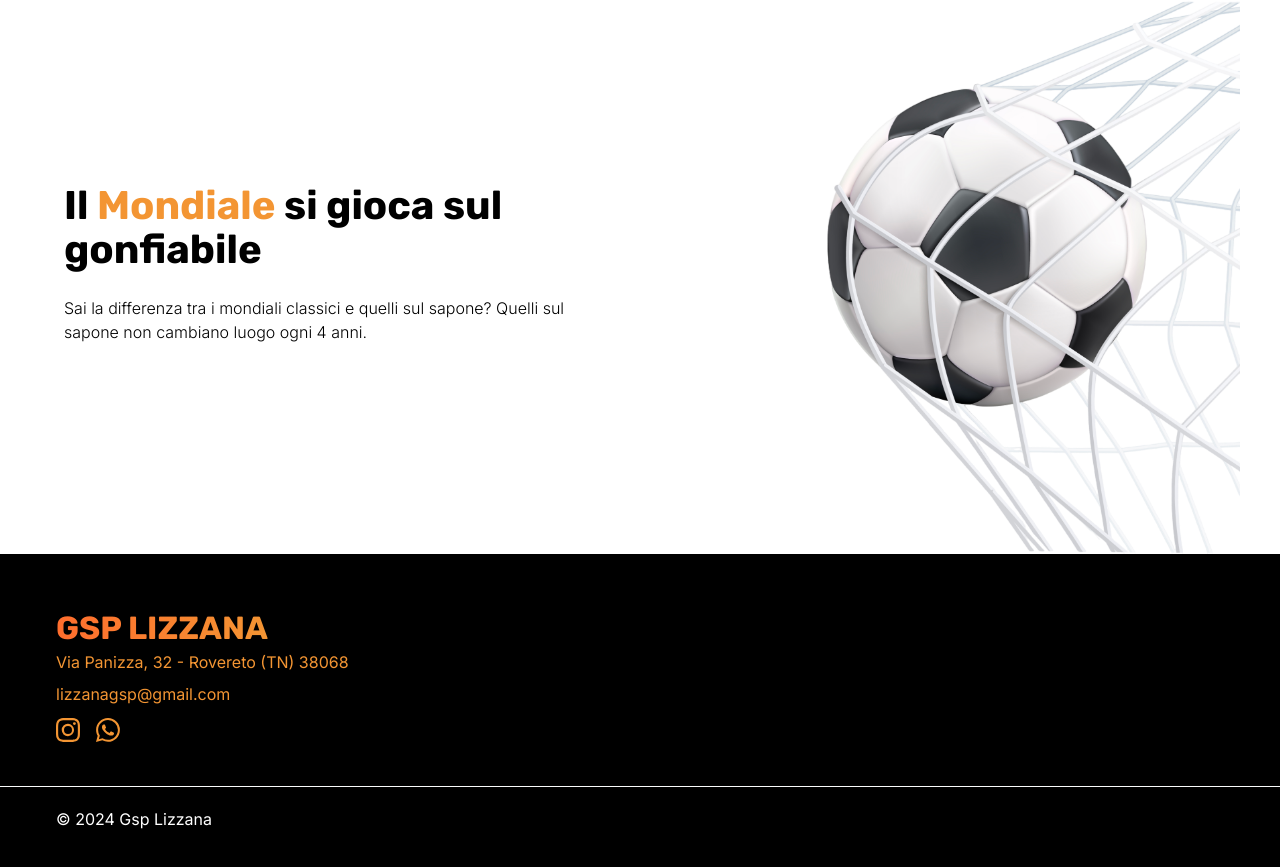
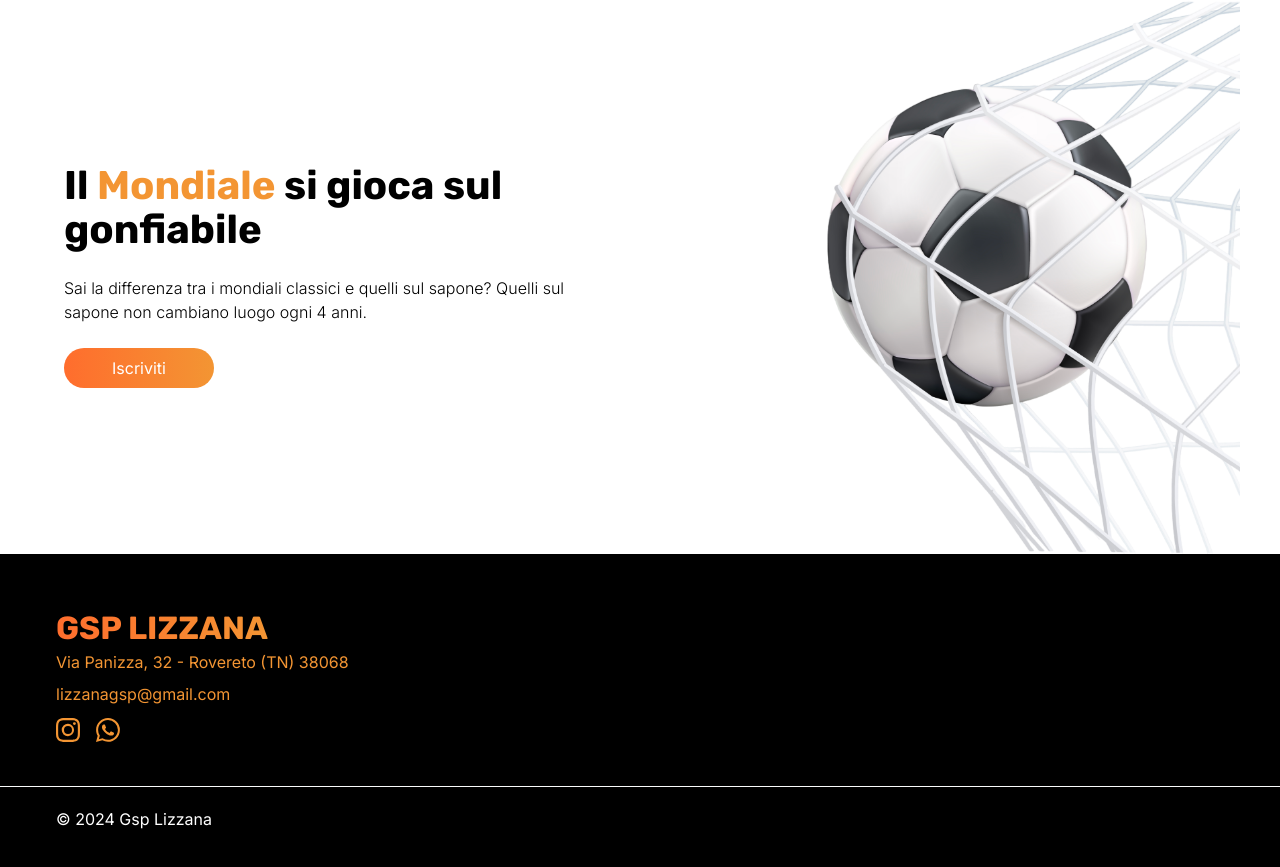
Before and after one commit to graziolieduardo/gsplizzana-frontend, a Next.js app: page / in a window 1280 px wide. Shown: the part 774-1641 px from the top of the page. Built offline with nearby package versions, Linux system fonts and the light colour scheme.

Commit message:
add button to iscrizioni page

```diff
--- a/src/pages/index.tsx
+++ b/src/pages/index.tsx
@@ -146,7 +146,7 @@ export default function Home() {
                         <p className='my-6 font-light text-secondary'>Sai la differenza tra i mondiali classici e quelli sul sapone? Quelli sul sapone non cambiano luogo ogni 4 anni.</p>
 
                         {/* <Link className='block rounded-full bg-gradient-to-r from-primary-dark to-primary w-full py-2 mt-8 text-white text-center' href="iscrizioni">Iscriviti</Link> */}
-                        {/* <Button variant={Button.variant.primary} link="/iscrizioni">Iscriviti</Button> */}
+                        <Button variant={Button.variant.primary} link="/iscrizioni">Iscriviti</Button>
                     </div>
                 </div>
             </section>
```
